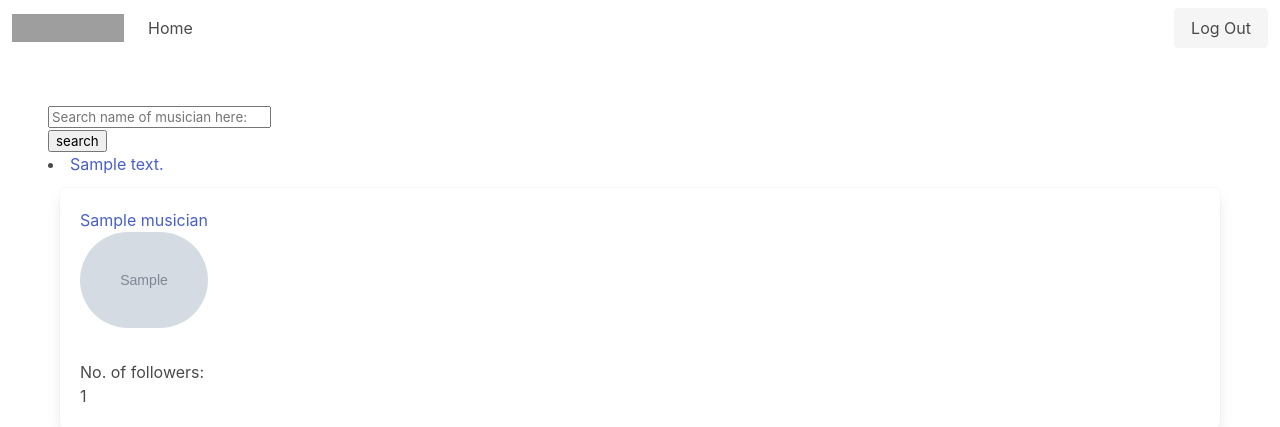
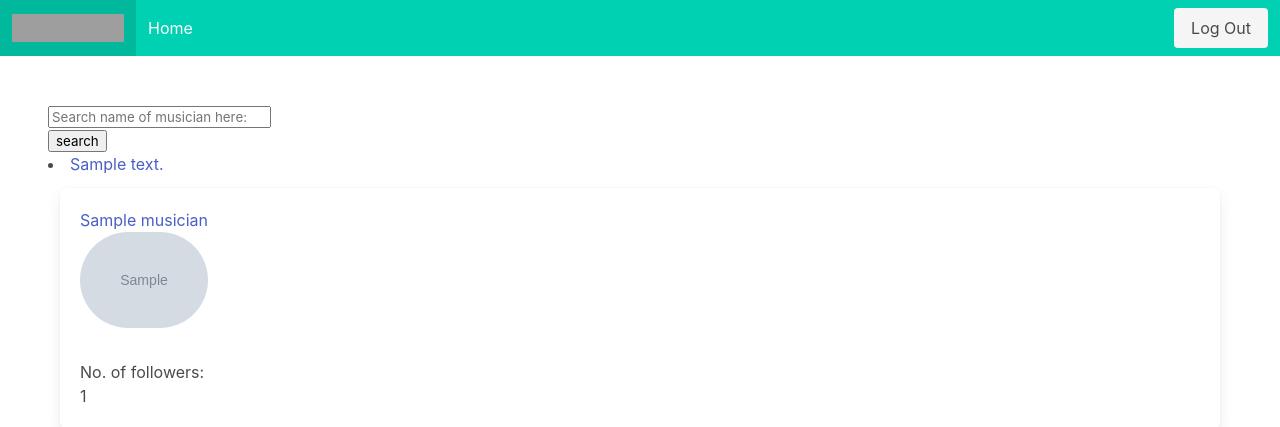
Before and after one commit to goelArav/music_app, a Django app: page /music_app/ in a window 1280 px wide. Shown: the top 427 px of the page. Run offline with Django 4.2, Linux system fonts and the light colour scheme; a user stored in the database is signed in; tables that the repository leaves empty hold one stand-in row (values such as "Sample post"); grey boxes marked "Sample" are stand-in pictures; grey boxes are pictures that could not be loaded.

Commit message:
changes topnav

```diff
--- a/music_app/templates/music_app/topnav.html
+++ b/music_app/templates/music_app/topnav.html
@@ -1,4 +1,4 @@
-<nav class="navbar" role="navigation" aria-label="main navigation">
+<nav class="navbar is-primary" role="navigation" aria-label="main navigation">
     <div class="navbar-brand">
         <a class="navbar-item" href="{% url 'music_app:music_home' %}">
             <img src="https://play-lh.googleusercontent.com/mOkjjo5Rzcpk7BsHrsLWnqVadUK1FlLd2-UlQvYkLL4E9A0LpyODNIQinXPfUMjUrbE"
@@ -14,7 +14,7 @@
 
     <div id="navbarBasicExample" class="navbar-menu">
         <div class="navbar-start">
-            <a class="navbar-item">
+            <a class="navbar-item" href="{% url 'music_app:music_home' %}">
                 Home
             </a>
 
```
